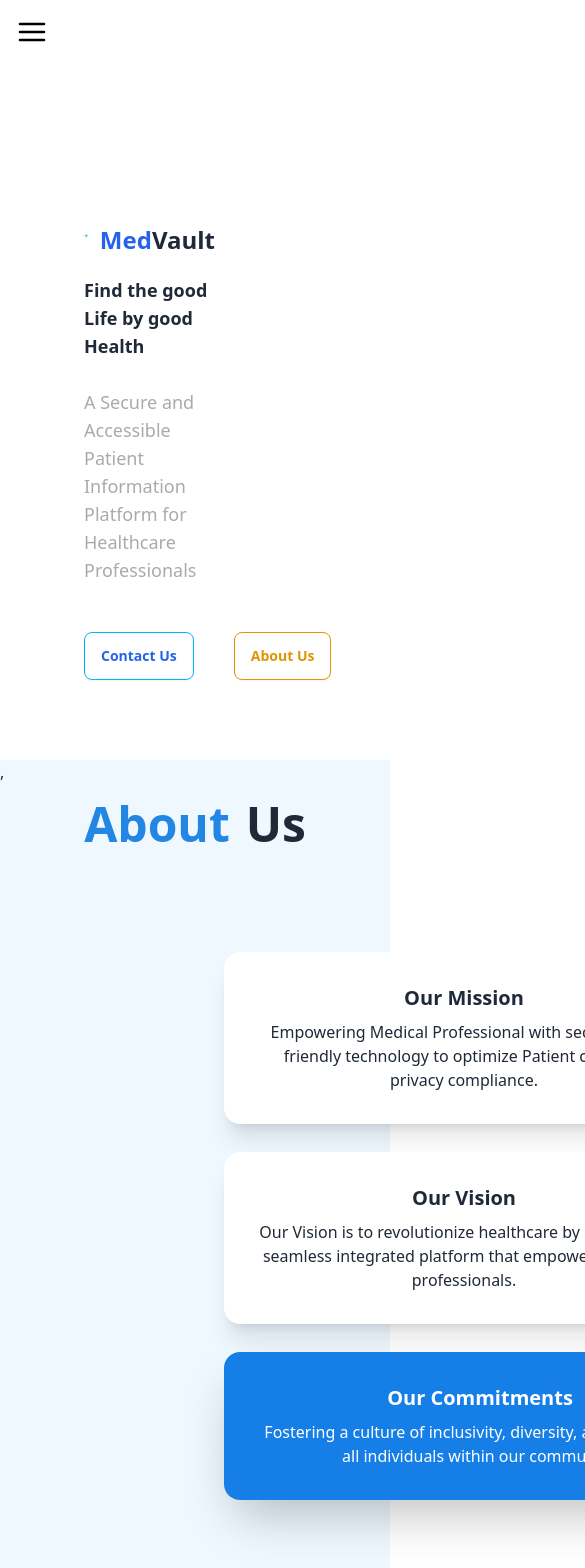
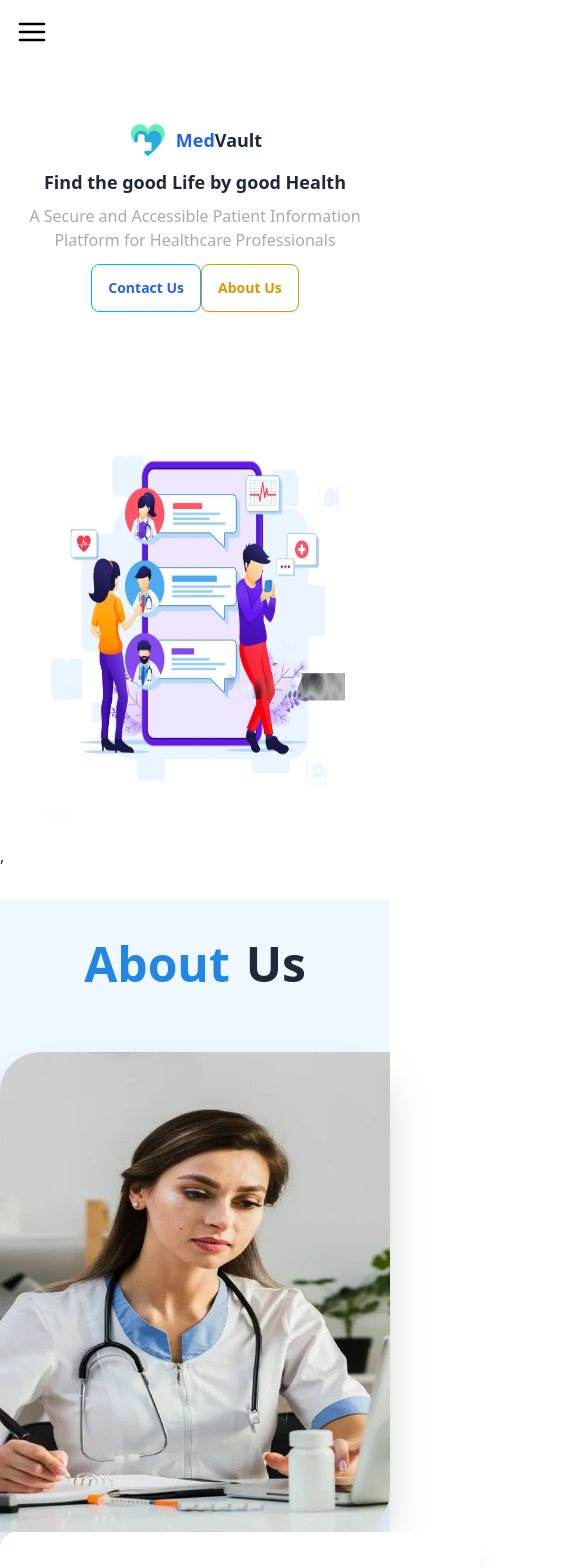
Before and after one commit to tanishq-khandelwal/Fullstack-Medvault, a React (Vite) app in the folder Frontend/medvault/: page / in a window 390 px wide. Shown: the top 1568 px of the page, 585 px wide, since content can reach past the window. Built offline with nearby package versions, Linux system fonts and the light colour scheme.

Commit message:
Added Responsivness

```diff
--- a/Frontend/medvault/src/layout/Layout.jsx
+++ b/Frontend/medvault/src/layout/Layout.jsx
@@ -39,7 +39,7 @@ const Layout = ({ children }) => {
   };
 
   return (
-    <div className="h-[90vh] ">
+    <div className="h-screen relative ">
       <div className="drawer absolute z-50 left-0 w-fit">
         <input id="my-drawer" type="checkbox" className="drawer-toggle" />
         <div className="drawer-content">
@@ -52,9 +52,9 @@ const Layout = ({ children }) => {
           </label>
         </div>
 
-        <div className="drawer-side w-0">
+        <div className="drawer-side w-0 lg:w-64">
           <label htmlFor="my-drawer" className="drawer-overlay"></label>
-          <ul className="menu p-4 w-48 sm:w-80 bg-base-100 text-base-content relative h-[100vh] ">
+          <ul className="menu p-4 w-48 sm:w-80 bg-base-100 text-base-content relative h-screen ">
             <li className="w-fit absolute right-2 z-50">
               <button onClick={hideDrawer}>
                 <AiFillCloseCircle size={24} />
--- a/Frontend/medvault/src/pages/Homepage.jsx
+++ b/Frontend/medvault/src/pages/Homepage.jsx
@@ -8,92 +8,75 @@ import image2 from "../assets/image3.png";
 import image3 from "../assets/image.png";
 import homepageimg from "../assets/Homepage2.png";
 import { GiStairsGoal } from "react-icons/gi";
-import { GoGoal } from "react-icons/go";
-import { GiBinoculars } from "react-icons/gi";
 
 const HomePage = () => {
   return (
     <Layout>
-      {/* <div className="flex items-center justify-center">
+      <div className="pt-10 flex flex-col items-center justify-center mx-4 lg:mx-16 h-auto lg:h-[90vh]">
+        <div className="w-full flex flex-col lg:flex-row justify-between items-center lg:items-start">
+          <div className="w-full lg:w-[50%] flex flex-col justify-start items-center lg:items-start">
+            <div className="flex items-center mt-[5rem]">
               <img
                 src={Logo}
                 alt="Logo"
-          className="h-[5rem] w-15 ml-[60rem] image-logo"
+                className="h-10 w-10 lg:h-12 lg:w-12"
               />
-      </div> */}
-
-      <div className="pt-10 flex items-center justify-center mx-16 h-[90vh]">
-        <div className="w-full flex justify-between">
-          <div className="w-[50%] flex flex-col justify-start items-start ml-5 mt-[6rem]">
-            <div className="flex">
-              <div>
-                <img src={Logo} alt="Logo" className="h-[40px] w-[40px]" />
-              </div>
-              <div className="mt-2 ml-3">
-                <h1 className="font-bold text-2xl  ">
+              <h1 className="font-bold text-lg lg:text-2xl text-center lg:text-left ml-2 lg:ml-3">
                 <span className="text-blue-600">Med</span>Vault
               </h1>
             </div>
-            </div>
 
-            <h1 className="text-lg md:text-5xl lg:text-5xl mt-5 font-bold">
+            <h1 className="text-lg lg:text-5xl mt-2 lg:mt-5 font-bold text-center lg:text-left">
               Find the good Life by good Health
             </h1>
 
-            <p className="text-lg md:text-xl lg:text-xl mt-7 text-[#AAAAAA]">
+            <p className="text-base lg:text-xl mt-2 lg:mt-7 text-[#AAAAAA] text-center lg:text-left">
               A Secure and Accessible Patient Information Platform for
               Healthcare Professionals
             </p>
-            <div className="flex ">
-              <button className="btn border btn-info mt-[3rem] bg-white  hover:bg-blue-600 hover:text-white text-blue-600">
+            <div className="flex justify-center lg:justify-start mt-3 lg:mt-7">
+              <button className="btn border btn-info bg-white hover:bg-blue-600 hover:text-white text-blue-600 lg:mr-4">
                 Contact Us
               </button>
 
-              <button className=" btn border mt-[3rem] border-[#DE9604] text-[#DE9604]  bg-white transition duration-300 ease-in-out hover:bg-[#DE9604] hover:text-white ml-10">
+              <button className="btn border border-[#DE9604] text-[#DE9604] bg-white hover:bg-[#DE9604] hover:text-white">
                 About Us
               </button>
             </div>
           </div>
-          <div className="h-[35rem] w-[50rem] items-center justify-end ml-[15rem] mr-[5rem]">
+          <div className="h-[35rem] lg:w-[50%] flex justify-center items-center mt-7 lg:mt-0">
             <img
               src={homepageimg}
               alt="homepage img"
-              className="h-[500px] w-[40rem]"
+              className="h-[400px] lg:h-[500px] w-[300px] lg:w-[35rem]"
             />
           </div>
         </div>
       </div>
 
       {/* About US */}
-      <div className="h-[110vh] bg-[#EFF7FF]">
+      <div className="h-auto lg:h-[110vh] bg-[#EFF7FF] flex flex-col items-center">
         <div className="flex items-center justify-center">
           <p className="mt-10 font-sans font-bold text-5xl text-[#2386E3]">
             About
           </p>
           <p className="mt-10 font-sans font-bold text-5xl ml-4">Us</p>
         </div>
-        <div className="flex mt-[4rem]">
-          <div className="h-[35rem] w-[28rem] ml-[6rem] mt-[2rem]">
+        <div className="flex flex-col lg:flex-row mt-[2rem] lg:mt-[4rem] w-full justify-center lg:justify-evenly">
+          <div className="h-[30rem] lg:w-[25rem] lg:ml-[6rem] mt-[2rem]">
             <img
               src={image3}
               alt="About Us"
-              className="h-[100%] w-[100%] shadow-2xl rounded-tl-[40px]  rounded-br-[40px]"
+              className="h-full w-full shadow-2xl rounded-tl-[40px]  rounded-br-[40px]"
             />
           </div>
-          <div>
-            <div className="flex-column items-center justify-around mt-10 ml-[8rem]">
-              <div className="card w-[30rem] bg-base-100 shadow-xl hover:scale-105 transition-all duration-300">
-                <div className="card-body items-center text-center">
+          <div className="grid gap-6  lg:ml-[8rem]">
+            <div className="card w-[30rem] lg:w-[32rem] bg-base-100 shadow-xl hover:scale-105 transition-all duration-300 mb-5 lg:mb-0">
+              <div className="card-body items-center text-center lg:text-left">
                 <div className="flex items-start">
-                    <div className="justify-start">
-                      {/* <GiStairsGoal className="h-[40px] w-[40px]  " /> */}
-                    </div>
-
-                    <div>
+                  {/* <GiStairsGoal className="h-[40px] w-[40px] mr-2" /> */}
                   <h2 className="card-title">Our Mission</h2>
                 </div>
-                  </div>
-
                 <p>
                   Empowering Medical Professional with secure,user-friendly
                   technology to optimize Patient care and privacy compliance.
@@ -101,8 +84,8 @@ const HomePage = () => {
               </div>
             </div>
 
-              <div className="card w-[30rem] bg-base-100 shadow-xl hover:scale-105 transition-all duration-300 mt-7">
-                <div className="card-body items-center text-center">
+            <div className="card w-[30rem] lg:w-[32rem] bg-base-100 shadow-xl hover:scale-105 transition-all duration-300 mb-5 lg:mb-0">
+              <div className="card-body items-center text-center lg:text-left">
                 <h2 className="card-title">Our Vision</h2>
                 <p>
                   Our Vision is to revolutionize healthcare by providing a
@@ -112,14 +95,13 @@ const HomePage = () => {
               </div>
             </div>
 
-              <div className="card w-[32rem] bg-[#167FE7] shadow-2xl hover:scale-105 transition-all duration-300 mt-7 text-white">
-                <div className="card-body items-center text-center">
+            <div className="card w-[32rem] bg-[#167FE7] shadow-2xl hover:scale-105 transition-all duration-300 text-white">
+              <div className="card-body items-center text-center lg:text-left">
                 <h2 className="card-title">Our Commitments</h2>
                 <p>
-                    Fostering a culture of inclusivity, diversity, and respect
-                    for all individuals within our community.
+                  Fostering a culture of inclusivity, diversity, and respect for
+                  all individuals within our community.
                 </p>
-                </div>
               </div>
             </div>
           </div>
@@ -127,7 +109,7 @@ const HomePage = () => {
       </div>
 
       {/* Our Services */}
-      <div className="h-[90vh] bg-white mt-10">
+      <div className="h-auto lg:h-[90vh] bg-white mt-10 flex flex-col items-center">
         <div className="flex items-center justify-center">
           <p className="mt-10 font-sans font-bold text-5xl text-[#2386E3]">
             Our
@@ -135,8 +117,8 @@ const HomePage = () => {
           <p className="mt-10 font-sans font-bold text-5xl ml-4">Services</p>
         </div>
 
-        <div className="flex items-center justify-evenly mt-10">
-          <div className="card w-[310px]  h-[360px] bg-[#2386E3] shadow-2xl hover:scale-105 transition-all duration-300 text-white">
+        <div className="flex flex-wrap justify-evenly  mt-10">
+          <div className="card w-[310px]  h-[360px] lg:h-[auto] bg-[#2386E3] shadow-2xl hover:scale-105 transition-all duration-300 text-white m-4">
             <figure className="px-10 pt-10">
               <div className="w-[70px] h-[67px] bg-[#E9F6FF] items-center flex justify-center rounded-full">
                 <FaHeartbeat className="h-[42px] w-[40px] text-black" />
@@ -153,7 +135,7 @@ const HomePage = () => {
             </div>
           </div>
 
-          <div className="card w-[300px]  h-[350px] bg-base-100 shadow-2xl hover:scale-105 transition-all duration-300">
+          <div className="card w-[300px] h-[350px] lg:h-[auto] bg-base-100 shadow-2xl hover:scale-105 transition-all duration-300 m-4">
             <figure className="px-10 pt-10">
               <div className="w-[70px] h-[67px] bg-[#E9F6FF] items-center flex justify-center rounded-full">
                 <FaBell className="h-[42px] w-[40px]" />
@@ -170,7 +152,7 @@ const HomePage = () => {
             </div>
           </div>
 
-          <div className="card w-[300px]  h-[350px] bg-base-100 shadow-xl hover:scale-105 transition-all duration-300">
+          <div className="card w-[300px]  h-[350px] lg:h-[auto] bg-base-100 shadow-xl hover:scale-105 transition-all duration-300 m-4">
             <figure className="px-10 pt-10">
               <div className="w-[70px] h-[67px] bg-[#E9F6FF] items-center flex justify-center rounded-full">
                 <PiNotepadFill className="h-[42px] w-[40px]" />
@@ -188,7 +170,7 @@ const HomePage = () => {
             </div>
           </div>
 
-          <div className="card w-[300px]  h-[350px] bg-base-100 shadow-xl hover:scale-105 transition-all duration-300">
+          <div className="card w-[300px]  h-[350px] lg:h-[auto] bg-base-100 shadow-xl hover:scale-105 transition-all duration-300 m-4">
             <figure className="px-10 pt-10">
               <div className="w-[70px] h-[67px] bg-[#E9F6FF] items-center flex justify-center rounded-full">
                 <HiCircleStack className="h-[42px] w-[40px]" />
--- a/Frontend/medvault/src/pages/Patient/patientList.jsx
+++ b/Frontend/medvault/src/pages/Patient/patientList.jsx
@@ -30,11 +30,11 @@ const PatientList = () => {
                 </button>
               </div>
             </div>
-            <div className="w-full flex justify-around items-center">
-              <p className="text-sky-500">Patient Name</p>
-              <p className="text-sky-500">Gender</p>
-              <p className="text-sky-500">Age</p>
-              <p className="text-sky-500">Mobile Number</p>
+            <div className="w-full flex justify-around items-center font-semibold  font-sans">
+              <p className="text-sky-500 ">Patient Name</p>
+              <p className="text-sky-500 ">Gender</p>
+              <p className="text-sky-500 ">Age</p>
+              <p className="text-sky-500 ">Mobile Number</p>
             </div>
 
             <>
```
Lines whose indentation alone changed are shown as unchanged.
